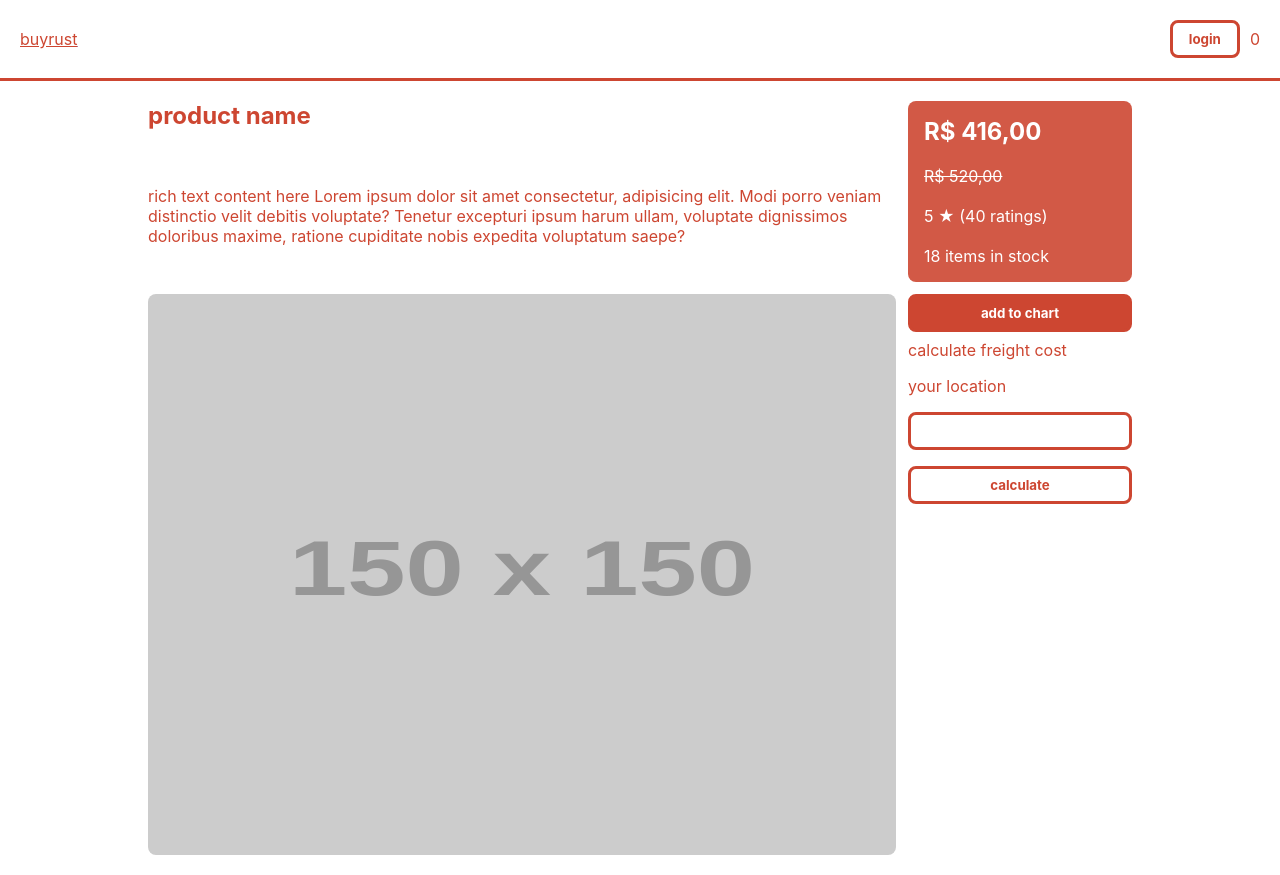
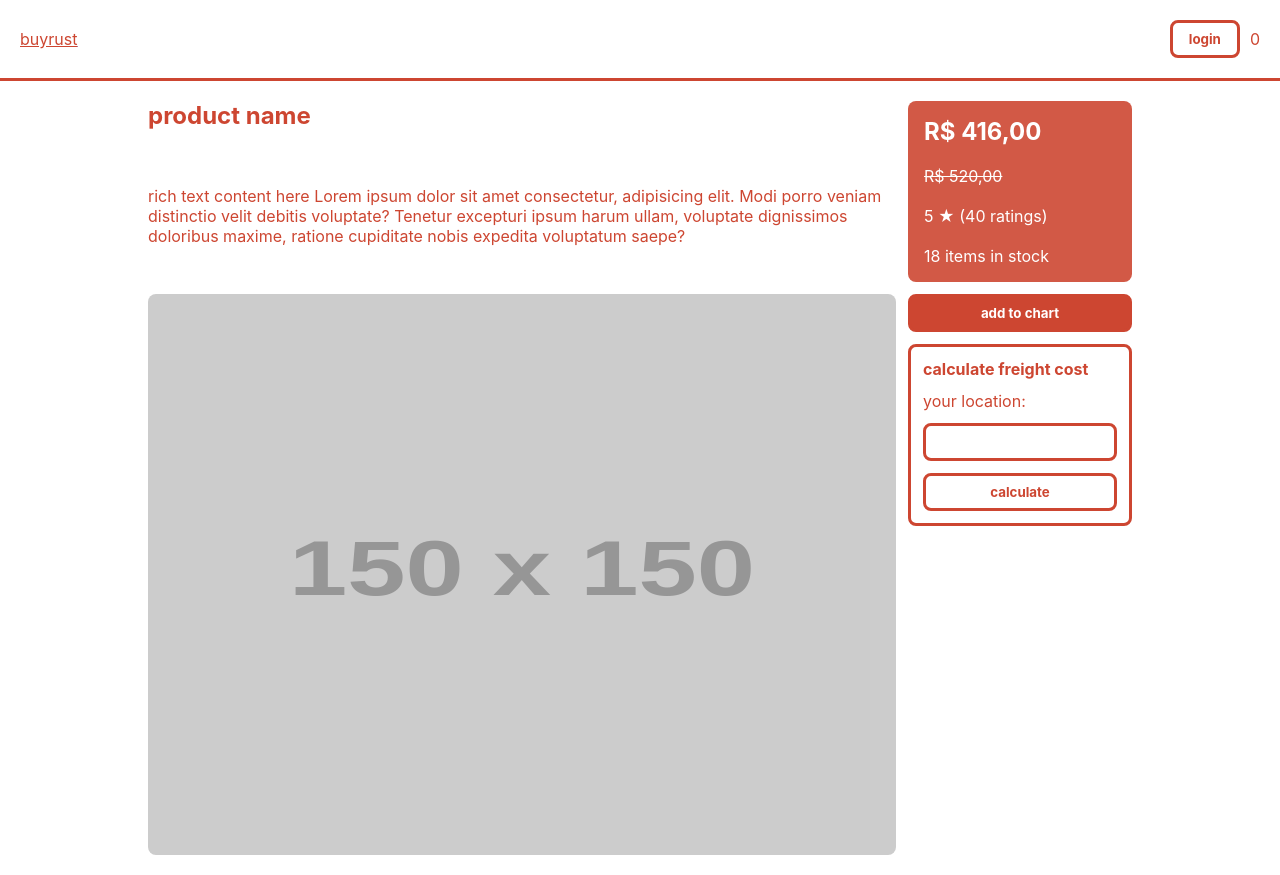
Before and after one commit to ddanielsantos/rust-commerce, a Next.js app in the folder frontend/: page /product/1 in a window 1280 px wide. Built offline with nearby package versions, Linux system fonts and the light colour scheme.

Commit message:
refactor(client): small tweaks

```diff
--- a/frontend/pages/product/[id].tsx
+++ b/frontend/pages/product/[id].tsx
@@ -147,7 +147,7 @@ const ProductPage: NextPage = () => {
 						direction='column'
 						css={{
 							width: '100%',
-							gap: '$2',
+							gap: '$3',
 						}}
 					>
 						<Button variant={'primary'}>add to chart</Button>
--- a/frontend/src/components/CalculateFreight/CalculateFreight.tsx
+++ b/frontend/src/components/CalculateFreight/CalculateFreight.tsx
@@ -5,12 +5,21 @@ export const CalculateFreight = () => {
 		<Flex
 			direction='column'
 			css={{
-				gap: '1rem',
+				gap: '$3',
+				border: '3px solid $rust100',
+				borderRadius: '$lg',
+				p: '$3',
 			}}
 		>
-			<Text>calculate freight cost</Text>
+			<Text
+				css={{
+					fontWeight: 700,
+				}}
+			>
+				calculate freight cost
+			</Text>
 			<Text htmlFor='tax' as={'label'}>
-				your location
+				your location:
 			</Text>
 			<Input type='text' name='tax' id='tax' maxLength={10} />
 			<Button variant={'secondary'}>calculate</Button>
```
